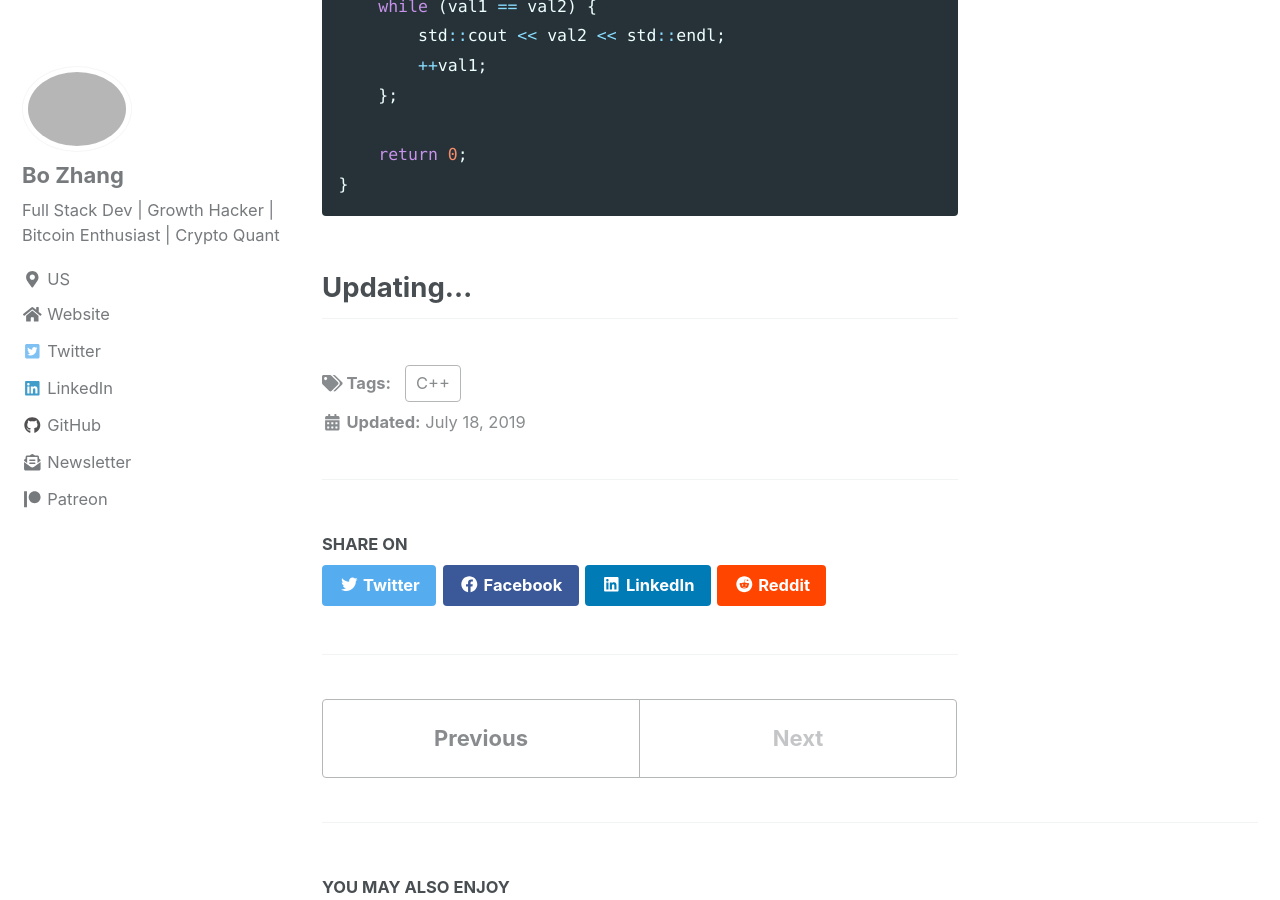
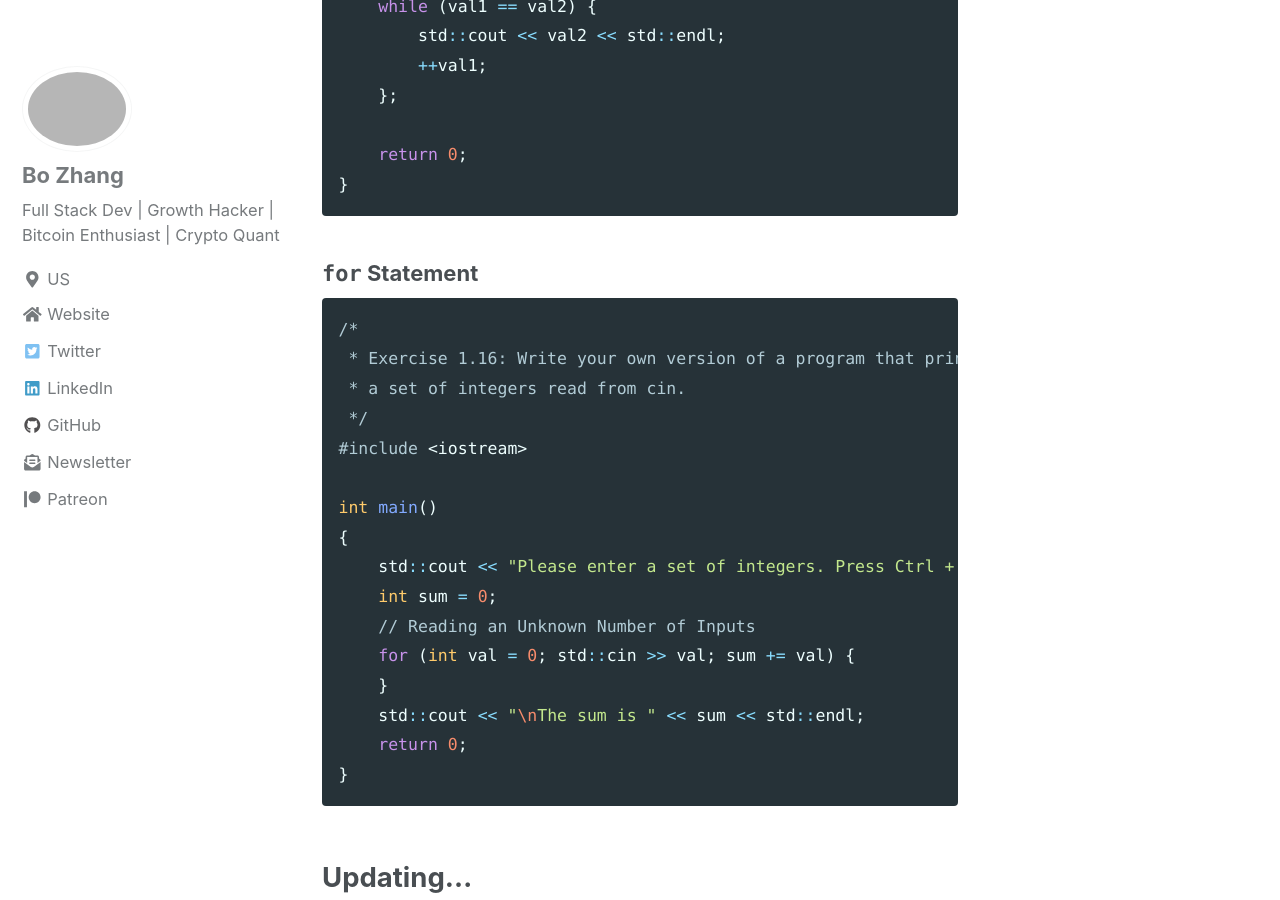
Before and after one commit to 0xboz/blog, a Jekyll site: the page built from _posts/2019-07-18-learn-c-plus-plus-getting-started.md, in a window 1280 px wide and 900 px high, scrolled down 7914 px. Built offline with Jekyll 4.4.1, drawn with Linux system fonts in a browser that asks for light colours; cached includes are drawn as plain includes; nearby versions of some CDN libraries; comment, search, counter and statistics services are not loaded.

Commit message:
Adde for statement section

````diff
--- a/_posts/2019-07-18-learn-c-plus-plus-getting-started.md
+++ b/_posts/2019-07-18-learn-c-plus-plus-getting-started.md
@@ -223,4 +223,25 @@ int main()
 }
 ```
 
+### ```for``` Statement
+
+```cpp
+/*
+ * Exercise 1.16: Write your own version of a program that prints the sum of
+ * a set of integers read from cin.
+ */
+#include <iostream>
+
+int main()
+{
+    std::cout << "Please enter a set of integers. Press Ctrl + D when you are done." << std::endl;
+    int sum = 0;
+    // Reading an Unknown Number of Inputs
+    for (int val = 0; std::cin >> val; sum += val) {
+    }
+    std::cout << "\nThe sum is " << sum << std::endl;
+    return 0;
+}
+```
+
 ## Updating...
````
